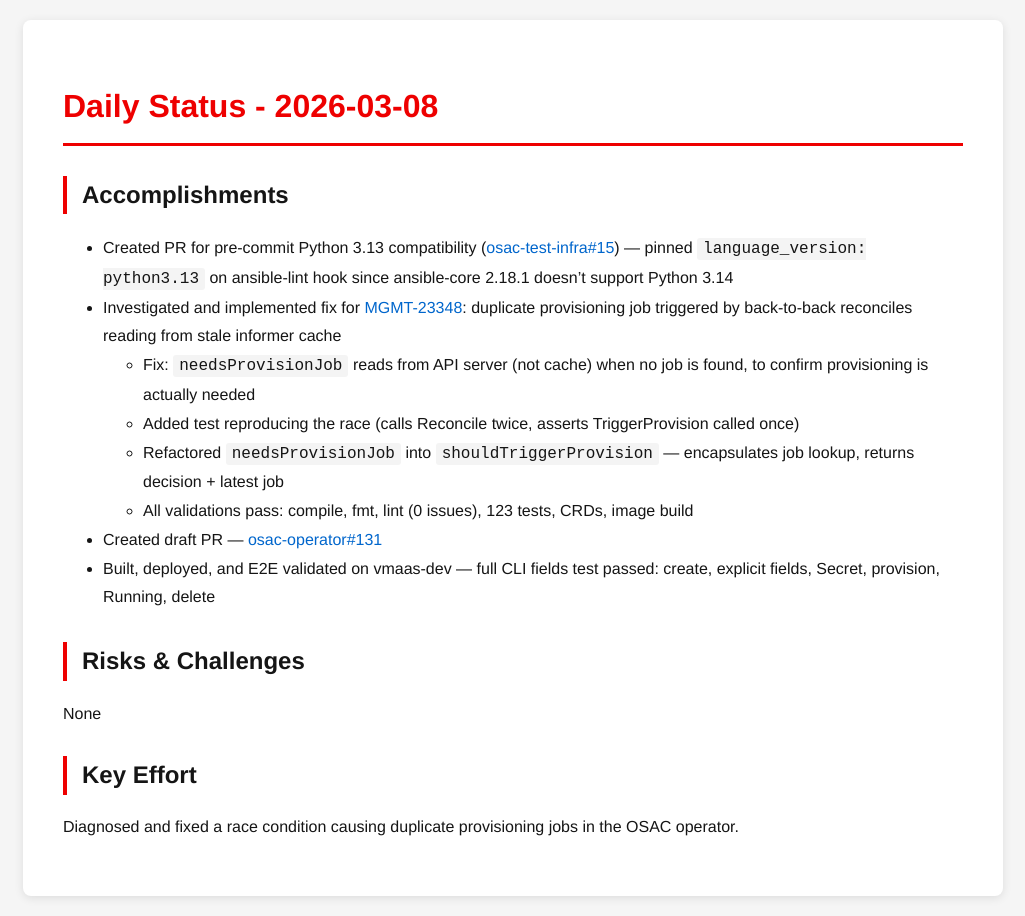
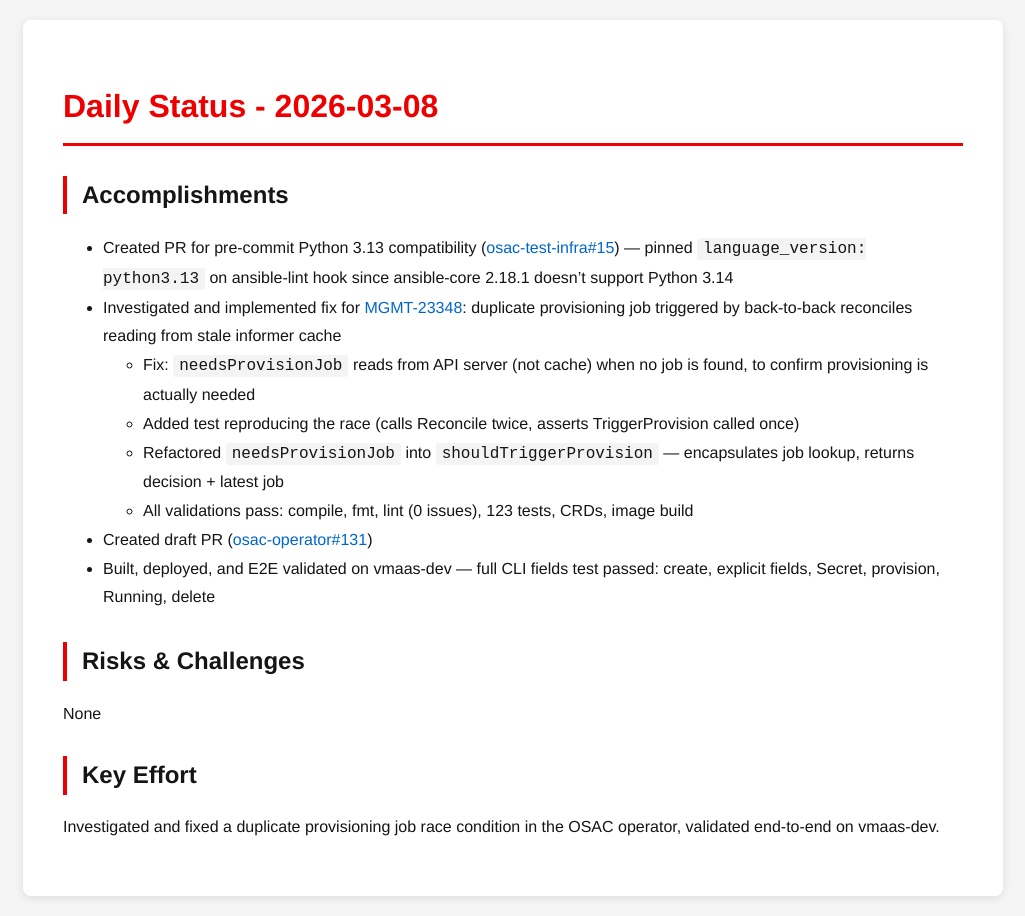
Before and after one commit to tzvatot/daily-status, a Jekyll site: the page built from 2026-03-08.md, in a window 1280 px wide. Shown: the whole page, without its empty margins (127-1152 px from the left). Built offline with Jekyll 4.4.1, drawn with Linux system fonts in a browser that asks for light colours.

Commit message:
Daily status update - 2026-03-08

```diff
--- a/2026-03-08.md
+++ b/2026-03-08.md
@@ -13,11 +13,11 @@
   - Added test reproducing the race (calls Reconcile twice, asserts TriggerProvision called once)
   - Refactored `needsProvisionJob` into `shouldTriggerProvision` — encapsulates job lookup, returns decision + latest job
   - All validations pass: compile, fmt, lint (0 issues), 123 tests, CRDs, image build
-- Created draft PR — [osac-operator#131](https://github.com/osac-project/osac-operator/pull/131)
+- Created draft PR ([osac-operator#131](https://github.com/osac-project/osac-operator/pull/131))
 - Built, deployed, and E2E validated on vmaas-dev — full CLI fields test passed: create, explicit fields, Secret, provision, Running, delete
 
 ## Risks & Challenges
 None
 
 ## Key Effort
-Diagnosed and fixed a race condition causing duplicate provisioning jobs in the OSAC operator.
+Investigated and fixed a duplicate provisioning job race condition in the OSAC operator, validated end-to-end on vmaas-dev.
```
